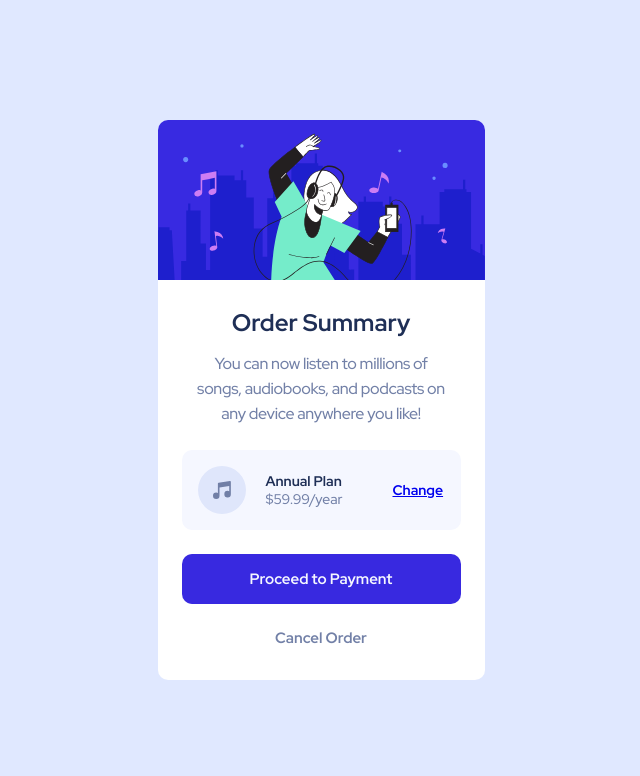
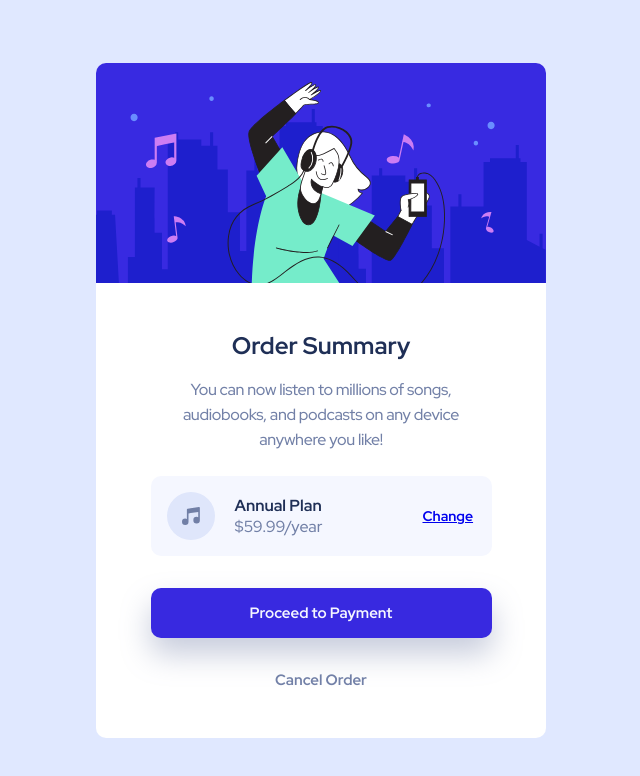
Before and after one commit to noclipdog/Order-Component, a plain HTML site: page index.html in a window 1280 px wide. Shown: the whole page, without its empty margins (319-959 px from the left). Drawn offline with Linux system fonts and the light colour scheme.

Commit message:
Added media query

```diff
--- a/main.css
+++ b/main.css
@@ -42,8 +42,8 @@ body{
     align-items: center;
     flex-direction: column;
     background: white;
-    max-width: 327px;
-    padding-bottom: 17px;;
+    width: 327px;
+    padding-bottom: 17px;
     border-radius: 10px;
 }
 
@@ -125,6 +125,9 @@ body{
     cursor: pointer;
 }
 
+.btn:not(.btn-text){
+    box-shadow: 0 16px 30px hsla(224, 23%, 55%, 0.40);
+}
 
 .btn-text{
     background: none;
@@ -136,3 +139,39 @@ body{
     background: none;
     color: var(--dark-blue);
 }
+
+@media screen and (min-width: 992px){
+    .order-component{
+        width: 450px;
+        padding-bottom: 33px;
+    }
+
+    .order-component h1{
+        margin-top: 47px;
+    }
+
+    .order-component p{
+        width: 315px;
+        margin-top: 16px;
+    }
+
+    .plan-widget, .btn{
+        width: 341px;
+    }
+
+    .plan-widget span{
+        font-size: 16px;
+    }
+
+    .plan-widget a{
+        margin-left: 100px;
+    }
+
+    .btn{
+        margin-top: 32px;
+    }
+
+    .btn-text{
+        margin-top: 17px;
+    }
+}
```
